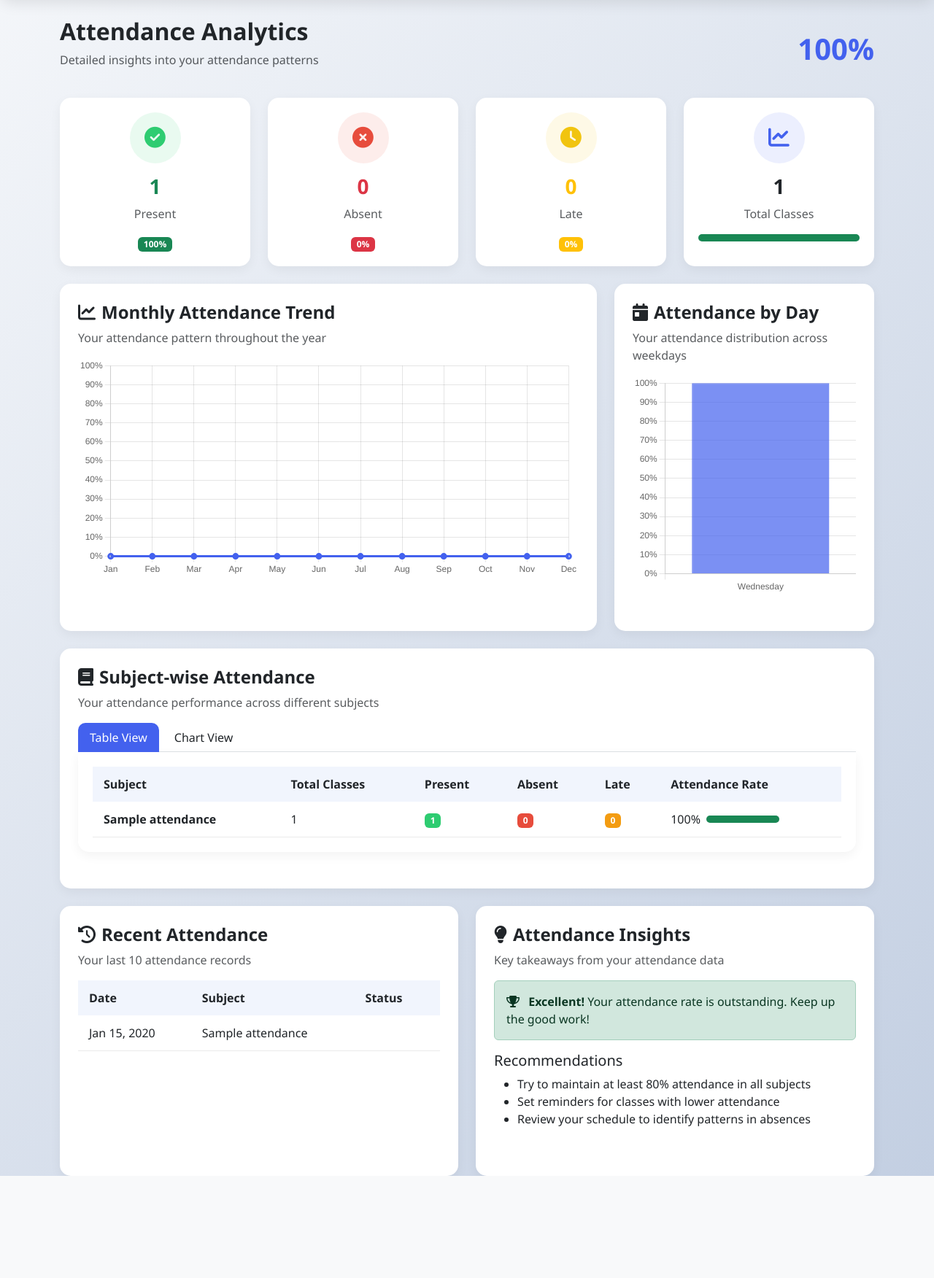
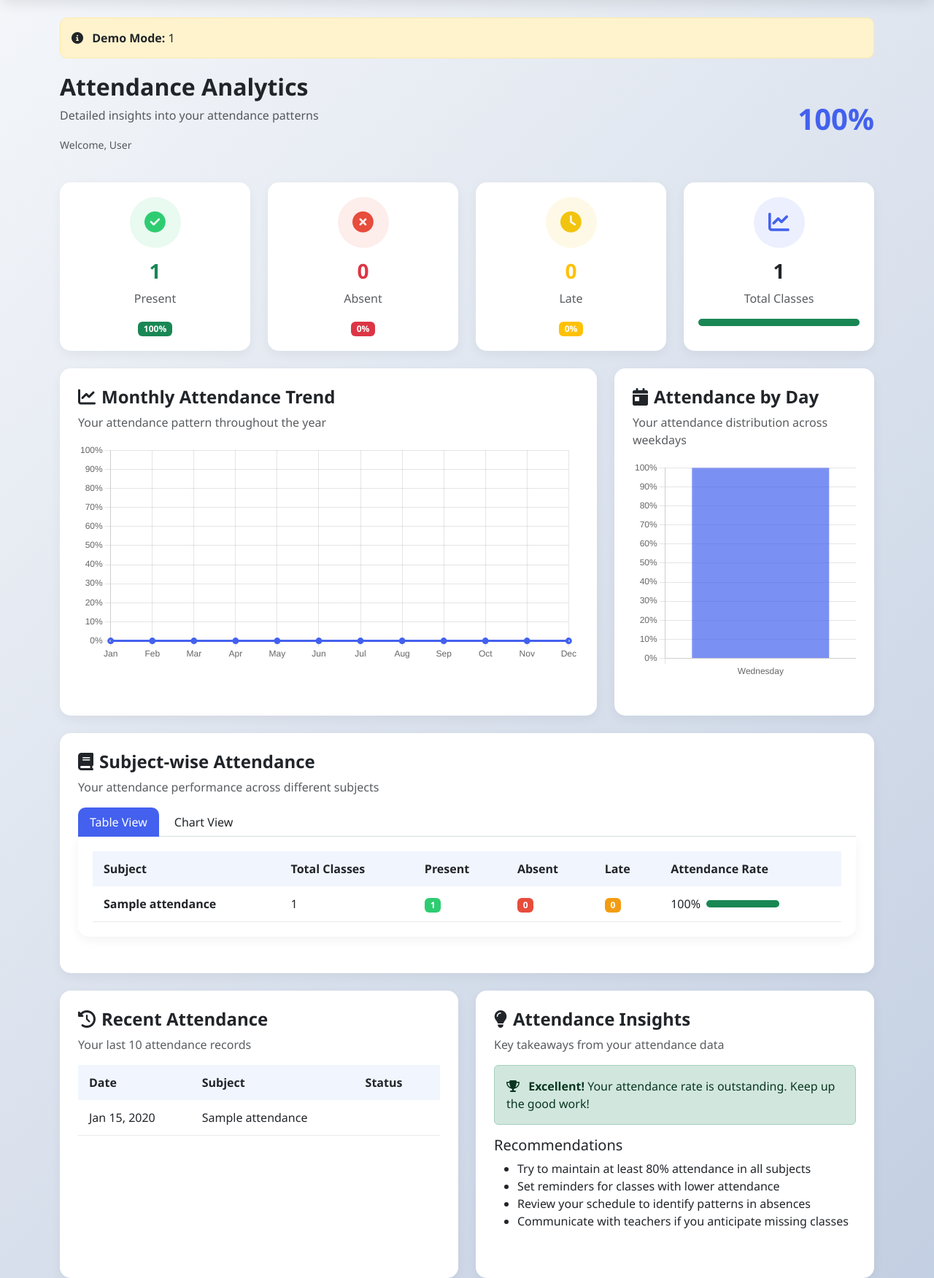
Before and after one commit to zameer1161/test, a PHP site: page /tcpdf/attendance_analytics.php in a window 1280 px wide. Shown: the part 96-1848 px from the top of the page at 73% size. Before the commit the page ends 1708 px from the top, so only its background shows below. Run offline with PHP 8.4, Linux system fonts and the light colour scheme; the visitor is signed in with stand-in values (Sample User, id 1); tables that the repository leaves empty or names only in its code hold one stand-in row (values such as "Sample post").

Commit message:
ssl file

```diff
--- a/attendance_analytics.php
+++ b/attendance_analytics.php
@@ -1,4 +1,5 @@
 <?php
+// analytics.php - Fixed for Azure
 session_start();
 require 'config.php';
 
@@ -8,11 +9,50 @@ if (!isset($_SESSION['user_id'])) {
     exit;
 }
 
+// Initialize variables with default values to prevent undefined errors
+$user = ['fullname' => 'Student', 'username' => '', 'role' => 'student'];
+$attendance_records = [];
+$stats = ['total' => 0, 'present' => 0, 'absent' => 0, 'late' => 0];
+$attendance_rate = $absent_rate = $late_rate = 0;
+$monthly_data = [];
+$subject_data = [];
+$daily_data = [];
+
+// Default chart data
+$monthly_chart_data = json_encode(array_fill(0, 12, 0));
+$monthly_labels = json_encode(['Jan', 'Feb', 'Mar', 'Apr', 'May', 'Jun', 'Jul', 'Aug', 'Sep', 'Oct', 'Nov', 'Dec']);
+$subject_labels = $subject_present = $subject_absent = json_encode([]);
+$daily_labels = $daily_rates = json_encode([]);
+
+try {
+    // Check if database connection is available
+    if (!$pdo) {
+        throw new Exception("Database connection not available");
+    }
+
     // Fetch user info from DB
     $stmt = $pdo->prepare("SELECT fullname, username, role FROM users WHERE id = ?");
     $stmt->execute([$_SESSION['user_id']]);
     $user = $stmt->fetch();
 
+    if (!$user) {
+        throw new Exception("User not found");
+    }
+
+    // Get student ID from students table
+    $studentStmt = $pdo->prepare("SELECT student_id FROM students WHERE user_id = ?");
+    $studentStmt->execute([$_SESSION['user_id']]);
+    $student = $studentStmt->fetch();
+
+    if (!$student) {
+        // If no student profile found, use demo data
+        $student_id = 0;
+        $_SESSION['warning'] = "Student profile not found. Showing demo data.";
+    } else {
+        $student_id = $student['student_id'];
+    }
+
+    if ($student_id > 0) {
         // Fetch attendance records for analytics
         $attendance_stmt = $pdo->prepare("
             SELECT date, status, subject
@@ -20,7 +60,7 @@ $attendance_stmt = $pdo->prepare("
             WHERE student_id = ?
             ORDER BY date ASC
         ");
-$attendance_stmt->execute([$_SESSION['user_id']]);
+        $attendance_stmt->execute([$student_id]);
         $attendance_records = $attendance_stmt->fetchAll();
 
         // Calculate overall statistics
@@ -33,18 +73,24 @@ $stats_stmt = $pdo->prepare("
             FROM attendance
             WHERE student_id = ?
         ");
-$stats_stmt->execute([$_SESSION['user_id']]);
+        $stats_stmt->execute([$student_id]);
         $stats = $stats_stmt->fetch();
 
-$attendance_rate = $stats['total'] > 0 ? round(($stats['present'] / $stats['total']) * 100, 1) : 0;
-$absent_rate = $stats['total'] > 0 ? round(($stats['absent'] / $stats['total']) * 100, 1) : 0;
-$late_rate = $stats['total'] > 0 ? round(($stats['late'] / $stats['total']) * 100, 1) : 0;
+        // Handle division by zero
+        $total = $stats['total'] ?? 0;
+        $present = $stats['present'] ?? 0;
+        $absent = $stats['absent'] ?? 0;
+        $late = $stats['late'] ?? 0;
+
+        $attendance_rate = $total > 0 ? round(($present / $total) * 100, 1) : 0;
+        $absent_rate = $total > 0 ? round(($absent / $total) * 100, 1) : 0;
+        $late_rate = $total > 0 ? round(($late / $total) * 100, 1) : 0;
 
         // Calculate monthly attendance
         $monthly_data = [];
         $current_year = date('Y');
+
         for ($i = 1; $i <= 12; $i++) {
-    $month = str_pad($i, 2, '0', STR_PAD_LEFT);
             $monthly_stmt = $pdo->prepare("
                 SELECT
                     COUNT(*) as total,
@@ -54,17 +100,20 @@ for ($i = 1; $i <= 12; $i++) {
                 AND YEAR(date) = ?
                 AND MONTH(date) = ?
             ");
-    $monthly_stmt->execute([$_SESSION['user_id'], $current_year, $i]);
+            $monthly_stmt->execute([$student_id, $current_year, $i]);
             $month_stats = $monthly_stmt->fetch();
 
-    $monthly_rate = $month_stats['total'] > 0 ? round(($month_stats['present'] / $month_stats['total']) * 100, 0) : 0;
+            $month_total = $month_stats['total'] ?? 0;
+            $month_present = $month_stats['present'] ?? 0;
+            $monthly_rate = $month_total > 0 ? round(($month_present / $month_total) * 100, 0) : 0;
+
             $monthly_data[] = [
                 'month' => date('M', mktime(0, 0, 0, $i, 1)),
                 'rate' => $monthly_rate
             ];
         }
 
-// Calculate subject-wise attendance (fixed)
+        // Calculate subject-wise attendance
         $subject_stmt = $pdo->prepare("
             SELECT
                 subject,
@@ -76,10 +125,10 @@ $subject_stmt = $pdo->prepare("
             WHERE student_id = ?
             GROUP BY subject
         ");
-$subject_stmt->execute([$_SESSION['user_id']]);
+        $subject_stmt->execute([$student_id]);
         $subject_data = $subject_stmt->fetchAll();
 
-// Calculate daily patterns (day of week) (fixed)
+        // Calculate daily patterns
         $daily_stmt = $pdo->prepare("
             SELECT
                 DAYNAME(date) as day,
@@ -87,26 +136,37 @@ $daily_stmt = $pdo->prepare("
                 SUM(CASE WHEN status = 'Present' THEN 1 ELSE 0 END) as present
             FROM attendance
             WHERE student_id = ?
-    GROUP BY DAYOFWEEK(date)
+            GROUP BY DAYOFWEEK(date), DAYNAME(date)
             ORDER BY DAYOFWEEK(date)
         ");
-$daily_stmt->execute([$_SESSION['user_id']]);
+        $daily_stmt->execute([$student_id]);
         $daily_data = $daily_stmt->fetchAll();
 
-// Prepare data for charts (JSON format)
-$monthly_chart_data = json_encode(array_column($monthly_data, 'rate'));
-$monthly_labels = json_encode(array_column($monthly_data, 'month'));
+        // Prepare data for charts
+        $monthly_chart_data = json_encode(array_column($monthly_data, 'rate') ?: array_fill(0, 12, 0));
+        $monthly_labels = json_encode(array_column($monthly_data, 'month') ?: ['Jan', 'Feb', 'Mar', 'Apr', 'May', 'Jun', 'Jul', 'Aug', 'Sep', 'Oct', 'Nov', 'Dec']);
 
-$subject_labels = json_encode(array_column($subject_data, 'subject'));
-$subject_present = json_encode(array_column($subject_data, 'present'));
-$subject_absent = json_encode(array_column($subject_data, 'absent'));
+        $subject_labels = json_encode(array_column($subject_data, 'subject') ?: []);
+        $subject_present = json_encode(array_column($subject_data, 'present') ?: []);
+        $subject_absent = json_encode(array_column($subject_data, 'absent') ?: []);
 
-$daily_labels = json_encode(array_column($daily_data, 'day'));
+        $daily_labels = json_encode(array_column($daily_data, 'day') ?: []);
         $daily_rates = [];
         foreach ($daily_data as $day) {
-    $daily_rates[] = $day['total'] > 0 ? round(($day['present'] / $day['total']) * 100, 0) : 0;
+            $day_total = $day['total'] ?? 0;
+            $day_present = $day['present'] ?? 0;
+            $daily_rates[] = $day_total > 0 ? round(($day_present / $day_total) * 100, 0) : 0;
         }
-$daily_rates = json_encode($daily_rates);
+        $daily_rates = json_encode($daily_rates ?: array_fill(0, 7, 0));
+    }
+
+} catch (Exception $e) {
+    // Log error
+    error_log("Analytics error: " . $e->getMessage());
+
+    // Set error message for user
+    $_SESSION['error'] = "Unable to load analytics data. Please try again later.";
+}
 ?>
 <!DOCTYPE html>
 <html lang="en">
@@ -274,14 +334,17 @@ $daily_rates = json_encode($daily_rates);
 
     .badge-present {
       background-color: #2ecc71;
+      color: white;
     }
 
     .badge-absent {
       background-color: #e74c3c;
+      color: white;
     }
 
     .badge-late {
       background-color: #f39c12;
+      color: white;
     }
 
     .trend-up {
@@ -319,6 +382,14 @@ $daily_rates = json_encode($daily_rates);
       margin-bottom: 20px;
     }
 
+    .demo-alert {
+      background: #fff3cd;
+      border: 1px solid #ffeaa7;
+      border-radius: 10px;
+      padding: 15px;
+      margin-bottom: 20px;
+    }
+
     @media (max-width: 768px) {
       .chart-container {
         height: 250px;
@@ -342,10 +413,29 @@ $daily_rates = json_encode($daily_rates);
 
     <!-- Analytics Header -->
     <div class="container mt-4">
+      <!-- Display Messages -->
+      <?php if (isset($_SESSION['error'])): ?>
+        <div class="alert alert-danger alert-dismissible fade show" role="alert">
+          <i class="fas fa-exclamation-triangle me-2"></i>
+          <?= $_SESSION['error'] ?>
+          <button type="button" class="btn-close" data-bs-dismiss="alert"></button>
+        </div>
+        <?php unset($_SESSION['error']); ?>
+      <?php endif; ?>
+
+      <?php if (isset($_SESSION['warning'])): ?>
+        <div class="demo-alert">
+          <i class="fas fa-info-circle me-2"></i>
+          <strong>Demo Mode:</strong> <?= $_SESSION['warning'] ?>
+        </div>
+        <?php unset($_SESSION['warning']); ?>
+      <?php endif; ?>
+
       <div class="d-flex justify-content-between align-items-center mb-4">
         <div>
           <h2>Attendance Analytics</h2>
           <p class="text-muted">Detailed insights into your attendance patterns</p>
+          <p class="text-muted"><small>Welcome, <?= htmlspecialchars($user['fullname']) ?></small></p>
         </div>
         <div class="attendance-rate"><?= $attendance_rate ?>%</div>
       </div>
@@ -438,6 +528,7 @@ $daily_rates = json_encode($daily_rates);
 
             <div class="tab-content" id="subjectTabContent">
               <div class="tab-pane fade show active" id="table" role="tabpanel">
+                <?php if (!empty($subject_data)): ?>
                 <div class="table-responsive">
                   <table class="subject-table">
                     <thead>
@@ -453,15 +544,17 @@ $daily_rates = json_encode($daily_rates);
                     <tbody>
                       <?php foreach ($subject_data as $subject): ?>
                         <?php
-                        $subject_rate = $subject['total'] > 0 ? round(($subject['present'] / $subject['total']) * 100, 1) : 0;
+                        $subject_total = $subject['total'] ?? 0;
+                        $subject_present = $subject['present'] ?? 0;
+                        $subject_rate = $subject_total > 0 ? round(($subject_present / $subject_total) * 100, 1) : 0;
                         $progress_class = $subject_rate >= 80 ? 'bg-success' : ($subject_rate >= 60 ? 'bg-warning' : 'bg-danger');
                         ?>
                         <tr>
-                          <td><strong><?= htmlspecialchars($subject['subject']) ?></strong></td>
-                          <td><?= $subject['total'] ?></td>
-                          <td><span class="badge badge-present"><?= $subject['present'] ?></span></td>
-                          <td><span class="badge badge-absent"><?= $subject['absent'] ?></span></td>
-                          <td><span class="badge badge-late"><?= $subject['late'] ?></span></td>
+                          <td><strong><?= htmlspecialchars($subject['subject'] ?? 'Unknown') ?></strong></td>
+                          <td><?= $subject_total ?></td>
+                          <td><span class="badge badge-present"><?= $subject_present ?></span></td>
+                          <td><span class="badge badge-absent"><?= $subject['absent'] ?? 0 ?></span></td>
+                          <td><span class="badge badge-late"><?= $subject['late'] ?? 0 ?></span></td>
                           <td>
                             <div class="d-flex align-items-center">
                               <span class="me-2"><?= $subject_rate ?>%</span>
@@ -476,6 +569,12 @@ $daily_rates = json_encode($daily_rates);
                     </tbody>
                   </table>
                 </div>
+                <?php else: ?>
+                  <div class="text-center py-4">
+                    <i class="fas fa-inbox fa-3x text-muted mb-3"></i>
+                    <p class="text-muted">No subject data available</p>
+                  </div>
+                <?php endif; ?>
               </div>
               <div class="tab-pane fade" id="chart" role="tabpanel">
                 <div class="chart-container">
@@ -491,6 +590,7 @@ $daily_rates = json_encode($daily_rates);
           <div class="analytics-card">
             <h4><i class="fas fa-history me-2"></i>Recent Attendance</h4>
             <p class="text-muted">Your last 10 attendance records</p>
+            <?php if (!empty($attendance_records)): ?>
             <div class="table-responsive">
               <table class="subject-table">
                 <thead>
@@ -506,21 +606,28 @@ $daily_rates = json_encode($daily_rates);
                   foreach (array_reverse($recent_records) as $record): ?>
                     <tr>
                       <td><?= date('M j, Y', strtotime($record['date'])) ?></td>
-                      <td><?= htmlspecialchars($record['subject']) ?></td>
+                      <td><?= htmlspecialchars($record['subject'] ?? 'General') ?></td>
                       <td>
                         <?php
                         $badge_class = '';
-                        if ($record['status'] == 'Present') $badge_class = 'badge-present';
-                        if ($record['status'] == 'Absent') $badge_class = 'badge-absent';
-                        if ($record['status'] == 'Late') $badge_class = 'badge-late';
+                        $status = $record['status'] ?? 'Unknown';
+                        if ($status == 'Present') $badge_class = 'badge-present';
+                        if ($status == 'Absent') $badge_class = 'badge-absent';
+                        if ($status == 'Late') $badge_class = 'badge-late';
                         ?>
-                        <span class="badge <?= $badge_class ?>"><?= $record['status'] ?></span>
+                        <span class="badge <?= $badge_class ?>"><?= $status ?></span>
                       </td>
                     </tr>
                   <?php endforeach; ?>
                 </tbody>
               </table>
             </div>
+            <?php else: ?>
+              <div class="text-center py-4">
+                <i class="fas fa-inbox fa-3x text-muted mb-3"></i>
+                <p class="text-muted">No attendance records found</p>
+              </div>
+            <?php endif; ?>
           </div>
         </div>
 
@@ -530,6 +637,7 @@ $daily_rates = json_encode($daily_rates);
             <h4><i class="fas fa-lightbulb me-2"></i>Attendance Insights</h4>
             <p class="text-muted">Key takeaways from your attendance data</p>
 
+            <?php if ($stats['total'] > 0): ?>
               <?php if ($attendance_rate >= 90): ?>
                 <div class="alert alert-success">
                   <i class="fas fa-trophy me-2"></i>
@@ -552,14 +660,16 @@ $daily_rates = json_encode($daily_rates);
               $min_rate = 100;
               $worst_subject = '';
               foreach ($subject_data as $subject) {
-              $rate = $subject['total'] > 0 ? round(($subject['present'] / $subject['total']) * 100, 1) : 100;
-              if ($rate < $min_rate) {
+                $subject_total = $subject['total'] ?? 0;
+                $subject_present = $subject['present'] ?? 0;
+                $rate = $subject_total > 0 ? round(($subject_present / $subject_total) * 100, 1) : 100;
+                if ($rate < $min_rate && $subject_total > 0) {
                   $min_rate = $rate;
-                $worst_subject = $subject['subject'];
+                  $worst_subject = $subject['subject'] ?? 'Unknown';
                 }
               }
 
-            if ($min_rate < 80 && count($subject_data) > 1): ?>
+              if ($min_rate < 80 && !empty($worst_subject) && count($subject_data) > 1): ?>
                 <div class="alert alert-warning">
                   <i class="fas fa-book me-2"></i>
                   <strong>Focus area:</strong> Your attendance in <strong><?= $worst_subject ?></strong> is lower than other subjects.
@@ -568,8 +678,9 @@ $daily_rates = json_encode($daily_rates);
 
               <?php
               // Check for recent improvement/decline
-            $last_month = $monthly_data[count($monthly_data)-1]['rate'];
-            $prev_month = count($monthly_data) > 1 ? $monthly_data[count($monthly_data)-2]['rate'] : $last_month;
+              if (count($monthly_data) >= 2) {
+                $last_month = end($monthly_data)['rate'];
+                $prev_month = $monthly_data[count($monthly_data)-2]['rate'];
 
                 if ($last_month > $prev_month): ?>
                   <div class="alert alert-success">
@@ -581,6 +692,13 @@ $daily_rates = json_encode($daily_rates);
                     <i class="fas fa-arrow-down me-2"></i>
                     <strong>Decline noticed:</strong> Your attendance has decreased compared to last month.
                   </div>
+                <?php endif;
+              } ?>
+            <?php else: ?>
+              <div class="alert alert-info">
+                <i class="fas fa-info-circle me-2"></i>
+                <strong>No data available.</strong> Start attending classes to see your analytics here.
+              </div>
             <?php endif; ?>
 
             <div class="mt-3">
@@ -589,6 +707,7 @@ $daily_rates = json_encode($daily_rates);
                 <li>Try to maintain at least 80% attendance in all subjects</li>
                 <li>Set reminders for classes with lower attendance</li>
                 <li>Review your schedule to identify patterns in absences</li>
+                <li>Communicate with teachers if you anticipate missing classes</li>
               </ul>
             </div>
           </div>
@@ -600,7 +719,8 @@ $daily_rates = json_encode($daily_rates);
   <script src="https://cdn.jsdelivr.net/npm/bootstrap@5.3.2/dist/js/bootstrap.bundle.min.js"></script>
   <script>
     // Monthly Attendance Chart
-    const monthlyCtx = document.getElementById('monthlyChart').getContext('2d');
+    const monthlyCtx = document.getElementById('monthlyChart');
+    if (monthlyCtx) {
       const monthlyChart = new Chart(monthlyCtx, {
         type: 'line',
         data: {
@@ -636,9 +756,11 @@ $daily_rates = json_encode($daily_rates);
           }
         }
       });
+    }
 
     // Daily Pattern Chart
-    const dailyCtx = document.getElementById('dailyChart').getContext('2d');
+    const dailyCtx = document.getElementById('dailyChart');
+    if (dailyCtx) {
       const dailyChart = new Chart(dailyCtx, {
         type: 'bar',
         data: {
@@ -680,9 +802,11 @@ $daily_rates = json_encode($daily_rates);
           }
         }
       });
+    }
 
     // Subject-wise Chart
-    const subjectCtx = document.getElementById('subjectChart').getContext('2d');
+    const subjectCtx = document.getElementById('subjectChart');
+    if (subjectCtx) {
       const subjectChart = new Chart(subjectCtx, {
         type: 'bar',
         data: {
@@ -714,6 +838,17 @@ $daily_rates = json_encode($daily_rates);
           }
         }
       });
+    }
+
+    // Initialize Bootstrap tabs
+    const triggerTabList = [].slice.call(document.querySelectorAll('#subjectTab button'))
+    triggerTabList.forEach(function (triggerEl) {
+      const tabTrigger = new bootstrap.Tab(triggerEl)
+      triggerEl.addEventListener('click', function (event) {
+        event.preventDefault()
+        tabTrigger.show()
+      })
+    })
   </script>
 </body>
 </html>
```
Lines whose indentation alone changed are shown as unchanged.
